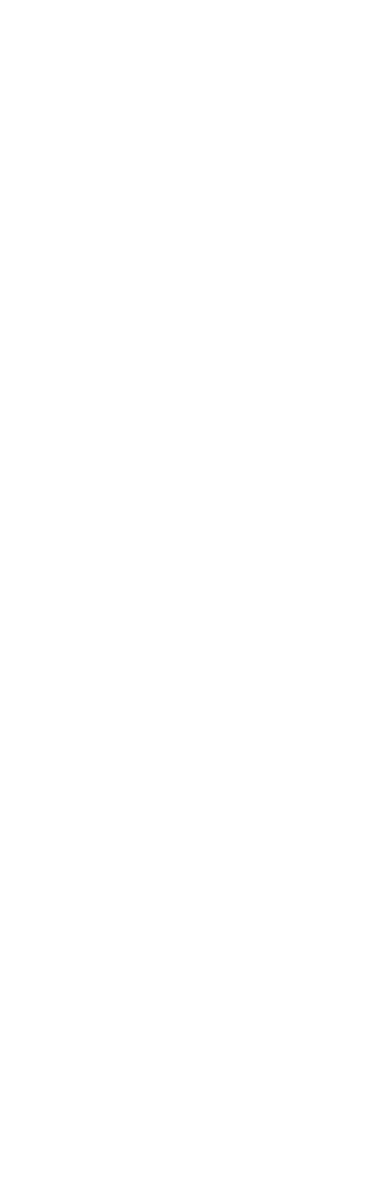
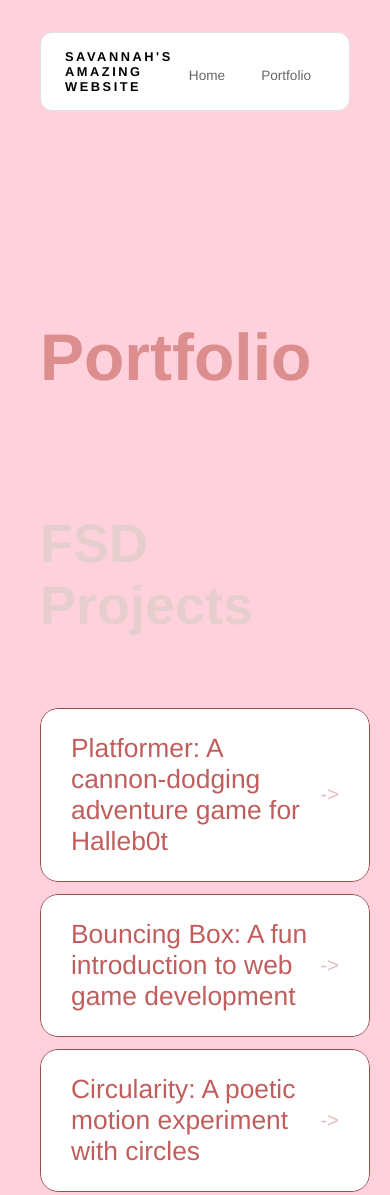
Before and after one commit to savannahgriffith/savannahgriffith.github.io, a plain HTML site: page portfolio.html in a window 390 px wide. Shown: the top 1195 px of the page. Before the commit the page ends 844 px from the top, so only its background shows below. Drawn offline with Linux system fonts and the light colour scheme.

Commit message:
finished portfolio

```diff
--- a/portfolio.html
+++ b/portfolio.html
@@ -0,0 +1,49 @@
+<!DOCTYPE html>
+<html>
+
+<head>
+  <title>Savannahhh's Portfolio</title>
+  <link rel="stylesheet" href="style.css" />
+</head>
+
+<body>
+  <!-- All content goes here -->
+  <div id="all-contents">
+    <nav>
+      <h1> Savannah's Amazing Website</h1>
+      <ul id="nav-ul">
+        <li class="nav-li">
+          <a href="index.html">Home</a>
+        </li>
+        <li class="nav-li">
+          <a href="portfolio.html">Portfolio</a>
+        </li>
+      </ul>
+    </nav>
+
+    <main>
+      <div class="content">
+        <h1>Portfolio</h1>
+        <h3>FSD Projects</h3>
+        <ul id="portfolio">
+          <li>
+            <a href="fsd-projects/platformer/">Platformer: A cannon-dodging adventure game for Halleb0t</a>
+          </li>
+          <li>
+            <a href="fsd-projects/bouncing-box/">Bouncing Box: A fun introduction to web game development</a>
+          </li>
+          <li>
+            <a href="fsd-projects/circularity/">Circularity: A poetic motion experiment with circles</a>
+          </li>
+          <li>
+            <a href="projects/runtime/">Runtime : Fearless HalleBot goes on a side-scrolling adventure!</a>
+          </li>
+        </ul>
+
+        <!-- ASD Projects will go here -->
+      </div>
+    </main>
+  </div>
+</body>
+
+</html>
--- a/style.css
+++ b/style.css
@@ -100,7 +100,7 @@ h2 {
   display: block;
   border-radius: 16px;
 
-  box-shadow: 0 8px 30px rgba(255, 12, 12, 0.12);
+  box-shadow: 0 8px 30px rgb(255,12,12,0.12);
   transition:
     filter 0.4s ease,
     transform 0.4s ease,
@@ -108,9 +108,8 @@ h2 {
 }
 
 .sidebar-img:hover {
-
   transform: translateY(-4px);
-  box-shadow: 0 16px 40px rgba(255, 0, 0, 0.18);
+  box-shadow: 0 16px 40px rgba(178, 16, 16, 0.883);
 }
 
 nav {
@@ -157,3 +156,109 @@ nav h1 {
   background: #000;
   color: #fff;
 }
+/* Portfolio styles */
+.content h1 {
+  color: #dc8d8d;
+
+}
+
+#portfolio {
+  list-style: none;
+  margin: 0;
+  padding: 0;
+  width: 100%;
+  display: flex;
+  flex-direction: column;
+  gap: 8px;
+}
+
+#portfolio li {
+  border-radius: 12px;
+  overflow: hidden;
+}
+
+#portfolio a {
+  display: flex;
+  justify-content: space-between;
+  align-items: center;
+  text-decoration: none;
+  color: #c05e5e;
+  padding: 16px 20px;
+  font-size: 1.1rem;
+  font-weight: 500;
+  background: #fff;
+  border: 1px solid #9a4f4f;
+  border-radius: 12px;
+  transition:
+    background 0.25s ease,
+    color 0.25s ease,
+    transform 0.25s ease;
+}
+
+#portfolio a:hover {
+  background: #8e4343;
+  color: #fff;
+  transform: translateX(4px);
+}
+
+#portfolio a::after {
+  content: "->";
+  font-size: 0.85rem;
+  opacity: 0.4;
+  transition: opacity 0.25s ease;
+  white-space: nowrap;
+}
+
+#portfolio a:hover::after {
+  opacity: 1;
+}
+
+/* responsive web design */
+@media screen and (min-width: 120px) and (max-width: 1080px) {
+  main {
+    height: 100ch;
+    zoom: 1.5;
+    display: grid;
+  }
+
+  h1 {
+    font-size: 44px;
+  }
+
+  h2 {
+    font-size: 42px;
+  }
+
+  h3 {
+    font-size: 36px;
+  }
+
+  #all-contents {
+    height: 100ch;
+    margin: none;
+  }
+
+  a {
+    font-size: 42px;
+  }
+
+  .sidebar {
+    margin-right: 0px;
+    justify-content: center;
+    align-items: center;
+  }
+
+  .sidebar-img {
+    width: 100%;
+  }
+
+  p,
+  li {
+    font-size: 24px;
+  }
+
+  .content {
+    align-content: center;
+    justify-content: center;
+  }
+}
```
Also changed, not shown: index.html (+1 -0 lines), project-instructions/portfolio.md (+30 -46 lines).
